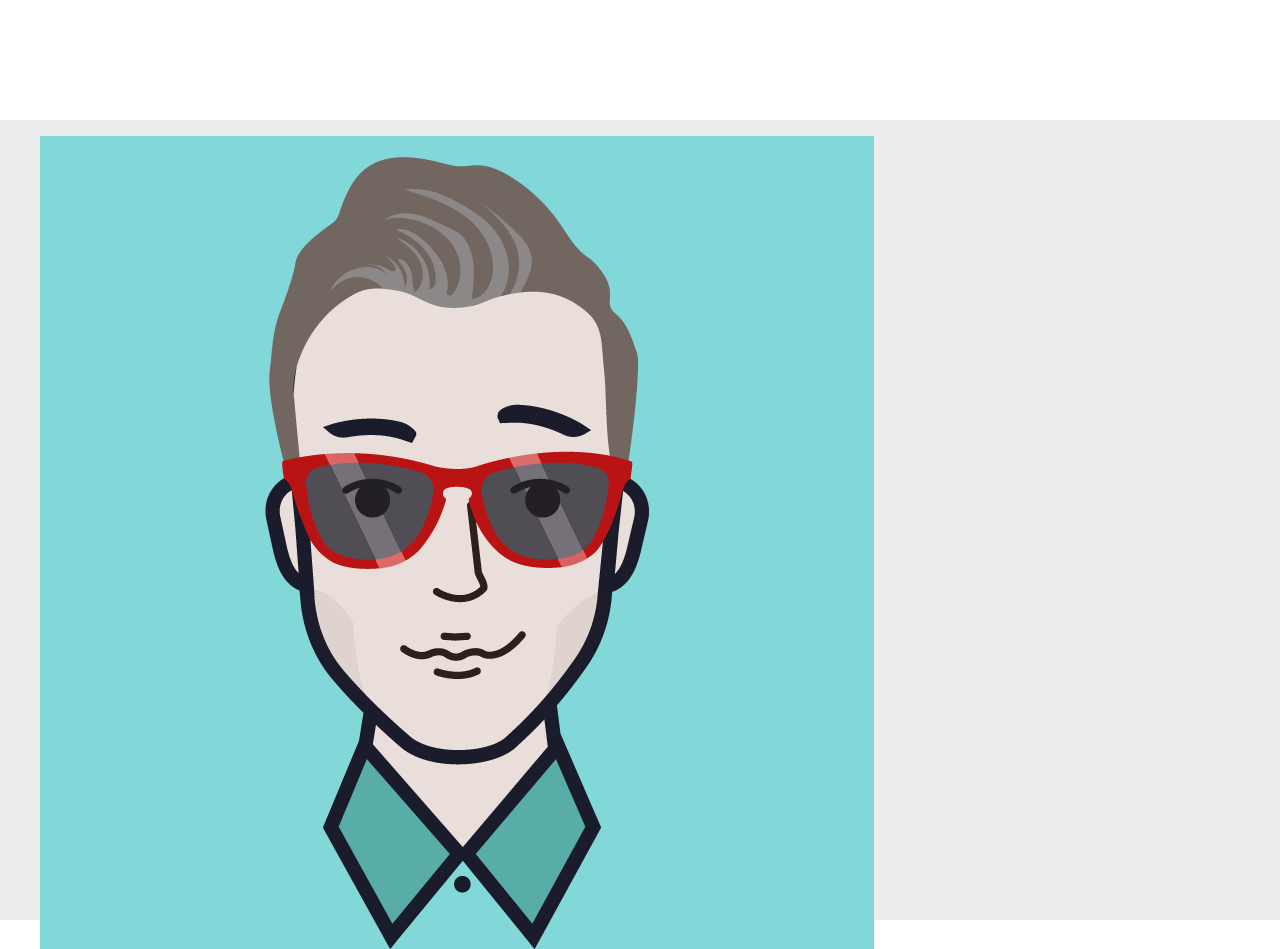
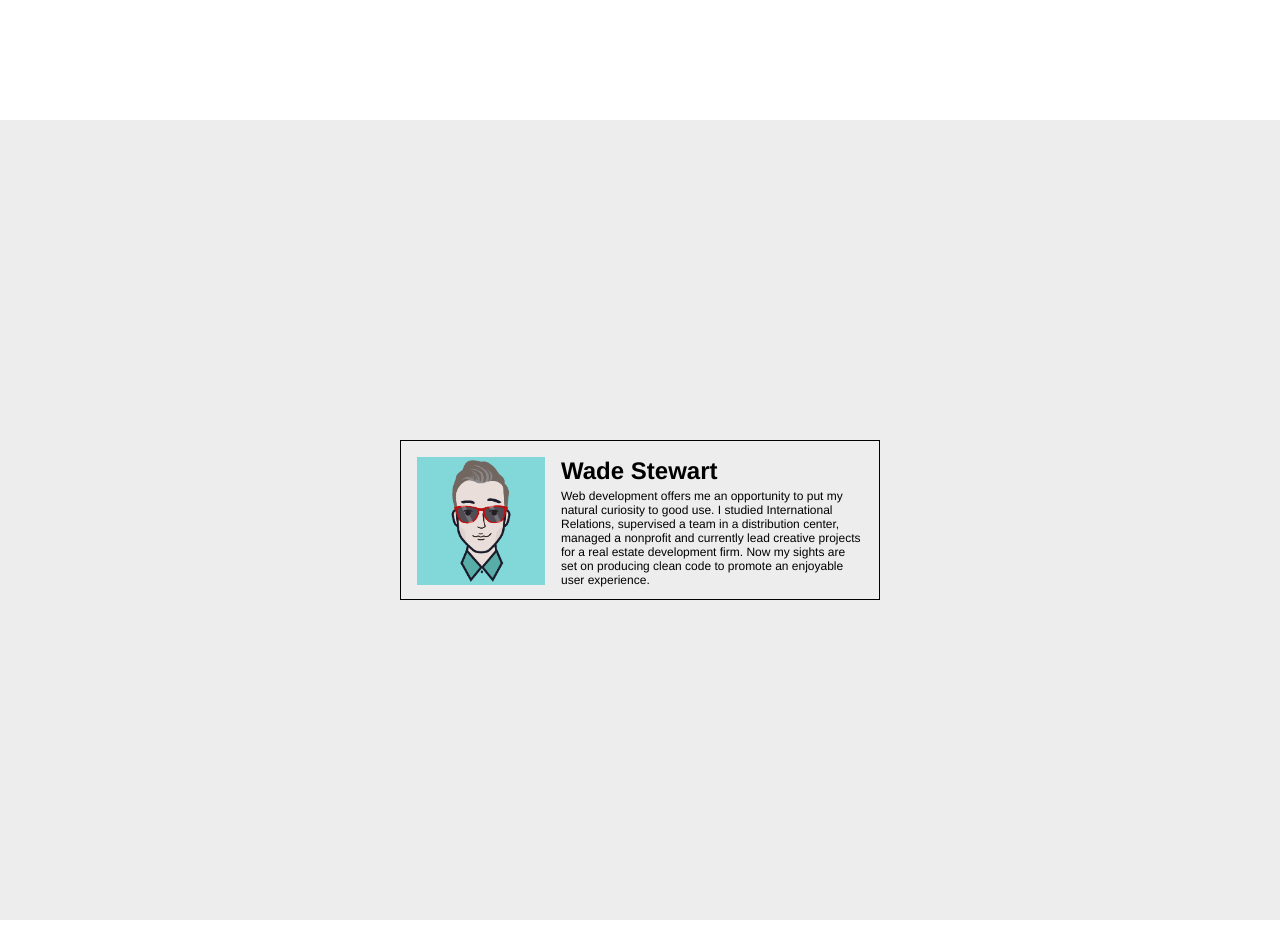
Before and after one commit to wadestewart/ccj, a plain HTML site: page index.html in a window 1280 px wide. Shown: the part 1480-2429 px from the top of the page. After the commit the page ends 2400 px from the top, so only its background shows below. Drawn offline with Linux system fonts and the light colour scheme.

Commit message:
added leadership card placeholder

```diff
--- a/index.html
+++ b/index.html
@@ -59,7 +59,7 @@
 
         <div class="board-card">
 
-            <figure>
+            <figure class="card-img">
                 <img src="./images/Wade-AvatarLinkedIn-2.png" alt="Illustration of Wade">
             </figure>
 
--- a/style.css
+++ b/style.css
@@ -98,9 +98,39 @@
 }
 
 .leadership {
+    align-items: center;
     background-color: #ededed;
     display: flex;
     flex-flow: row wrap;
     height: 100vh;
+    justify-content: center;
     width: 100vw;
 }
+
+.board-card {
+    border: solid #000 1px;
+    display: flex;
+    height: 10rem;
+    padding: 1rem;
+    width: 30rem;
+}
+
+.card-img {
+    margin: 0;
+}
+
+.card-img img{
+    height: 8rem;
+    width: 8rem;
+}
+
+.card-text h2 {
+    margin: 0;
+    padding: 0 0 0 1rem;
+}
+
+.card-text p {
+    font-size: 0.75rem;
+    margin: 0;
+    padding: 0.25rem 0 0 1rem;
+}
```
